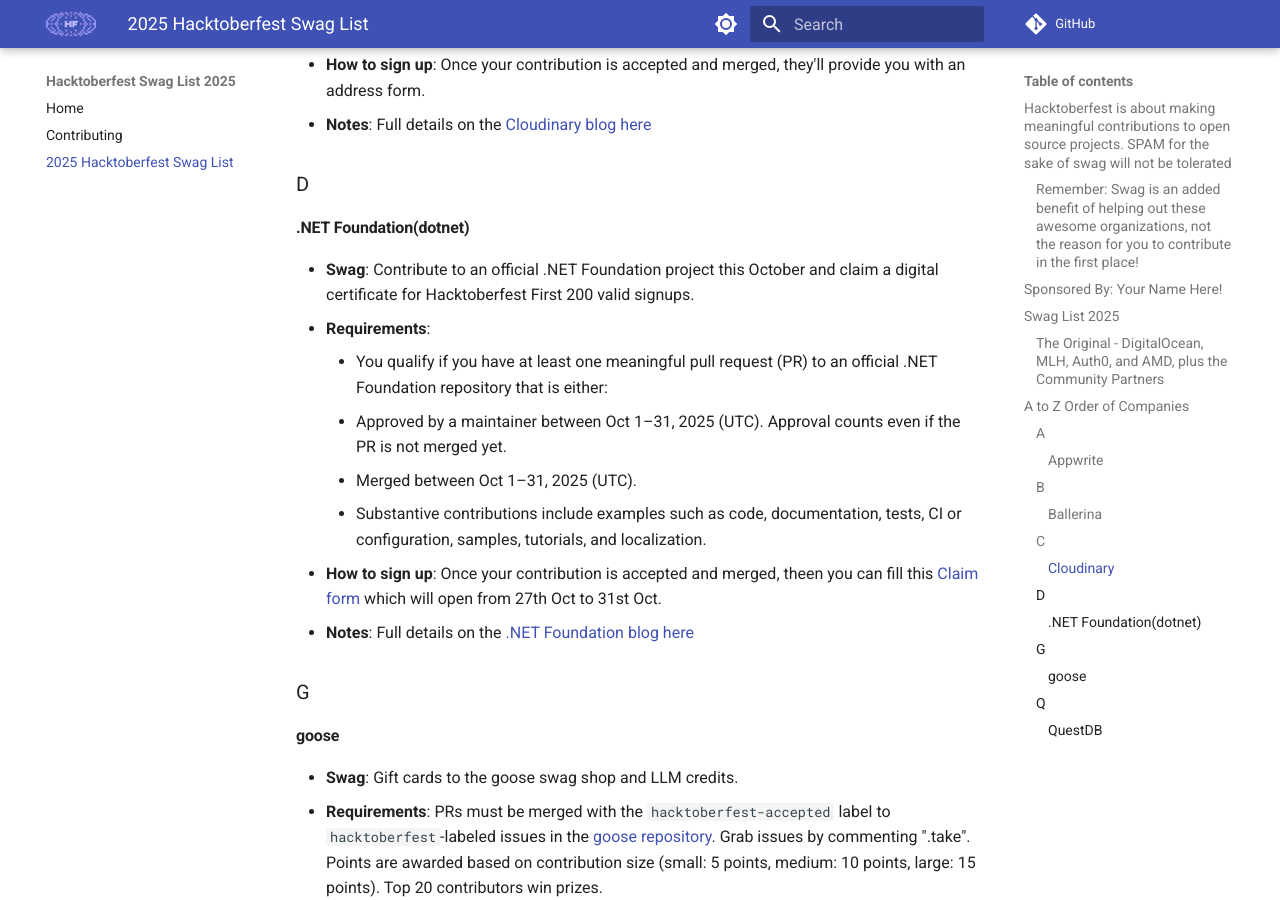
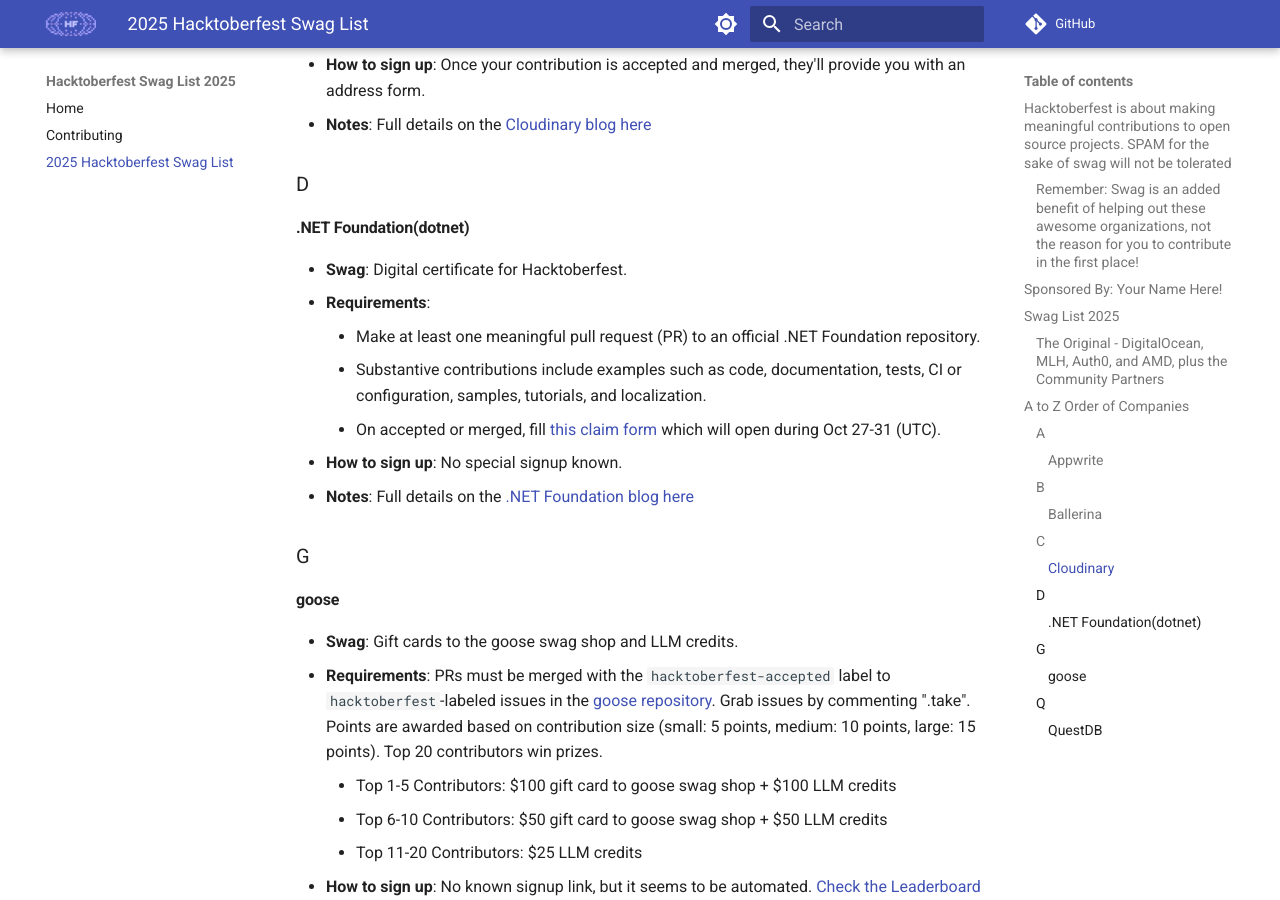
Before and after one commit to crweiner/hacktoberfest-swag-list, an MkDocs documentation site: the page built from docs/list.md, in a window 1280 px wide and 900 px high, scrolled down 2365 px. Built offline with MkDocs 1.6.1 and Material for MkDocs 9.7.7, drawn with Linux system fonts in a browser that asks for light colours; plug-ins that fetch from the network failed and are left out; comment, search, counter and statistics services are not loaded.

Commit message:
Updated based on the given changes

```diff
--- a/docs/list.md
+++ b/docs/list.md
@@ -72,13 +72,12 @@
 
 #### .NET Foundation(dotnet)
 
-- **Swag**: Contribute to an official .NET Foundation project this October and claim a digital certificate for Hacktoberfest First 200 valid signups.
+- **Swag**: Digital certificate for Hacktoberfest.
 - **Requirements**:
-    - You qualify if you have at least one meaningful pull request (PR) to an official .NET Foundation repository that is either:
-    - Approved by a maintainer between Oct 1–31, 2025 (UTC). Approval counts even if the PR is not merged yet.
-    - Merged between Oct 1–31, 2025 (UTC).
+    - Make at least one meaningful pull request (PR) to an official .NET Foundation repository.
     - Substantive contributions include examples such as code, documentation, tests, CI or configuration, samples, tutorials, and localization.
-- **How to sign up**: Once your contribution is accepted and merged, theen you can fill this [Claim form](https://forms.cloud.microsoft/pages/responsepage.aspx?id=3G8HFsH8FUqxyjLJolWQDuT547dRm1xNufKTQeS66YVUM1JCT0JQRjFNQjZIMTdJTDhZVk1QVUJRVi4u&utm_source=chatgpt.com&route=shorturl) which will open from 27th Oct to 31st Oct.
+    - On accepted or merged, fill [this claim form](https://forms.cloud.microsoft/r/vS3YhKMEvL?utm_source=chatgpt.com) which will open during Oct 27-31 (UTC).
+- **How to sign up**: No special signup known.
 - **Notes**: Full details on the [.NET Foundation blog here](https://dotnetfoundation.org/community/hacktoberfest)
 
 
```
